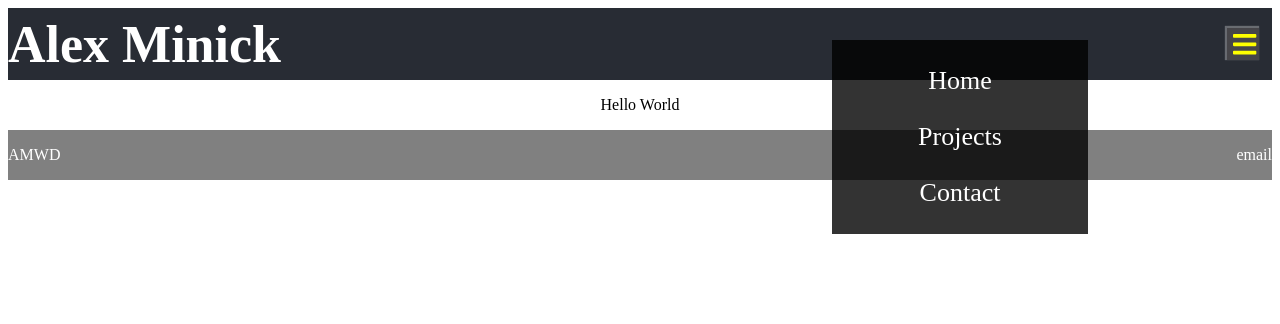
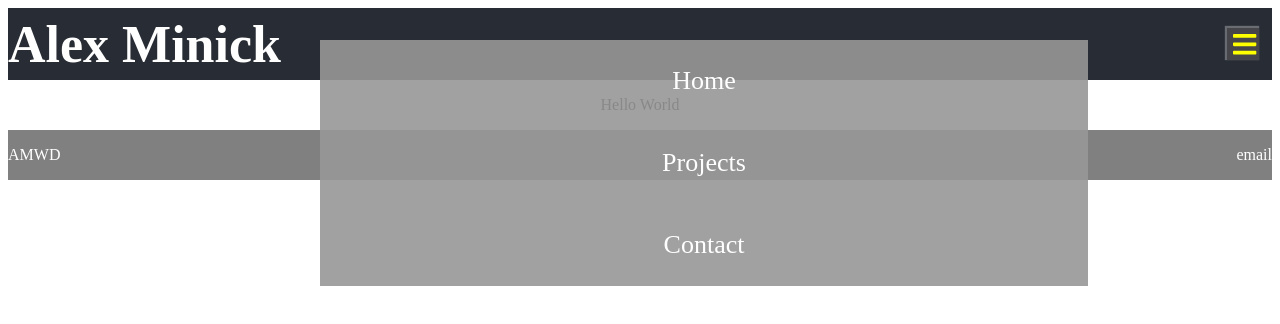
Before and after one commit to afminick/portfolio-website, a React (Create React App) app: page / in a window 1280 px wide. Both pictures are taken after a click on the button 1243 px from the left and 44 px from the top of the page. Shown: the top 324 px of the page. Built offline with nearby package versions, Linux system fonts and the light colour scheme.

Commit message:
Started contact submenu and buttons

```diff
--- a/src/NavMenu.css
+++ b/src/NavMenu.css
@@ -1,8 +1,17 @@
 #navMenu {
     z-index: 1000;
-    background-color: rgba(0,0,0,0.8);
-    width: 20vw;
+    display: flex;
+    flex-direction: column;
+    background-color: rgba(151, 151, 151, 0.9);
+    width: 60vw;
     position: absolute;
     top: 5vh;
     right: 15vw;
 }
+
+#contactMenu {
+    display: flex;
+    justify-content: space-between;
+    align-items: center;
+    background-color: rgba(0,0,0,0.1)
+}
```
